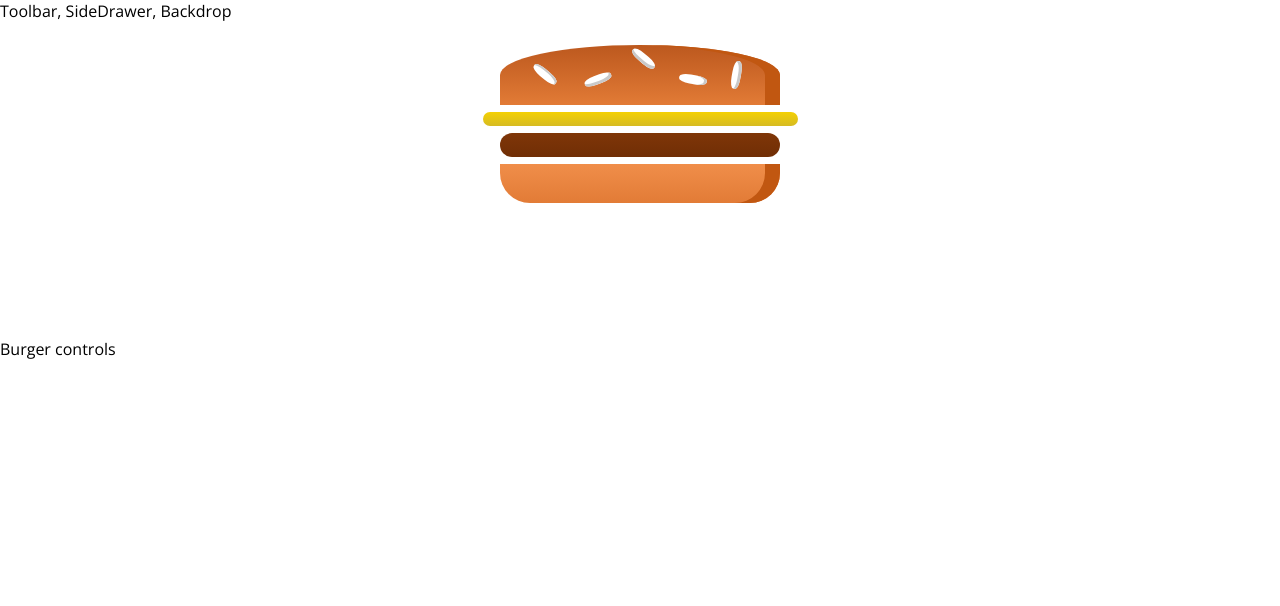
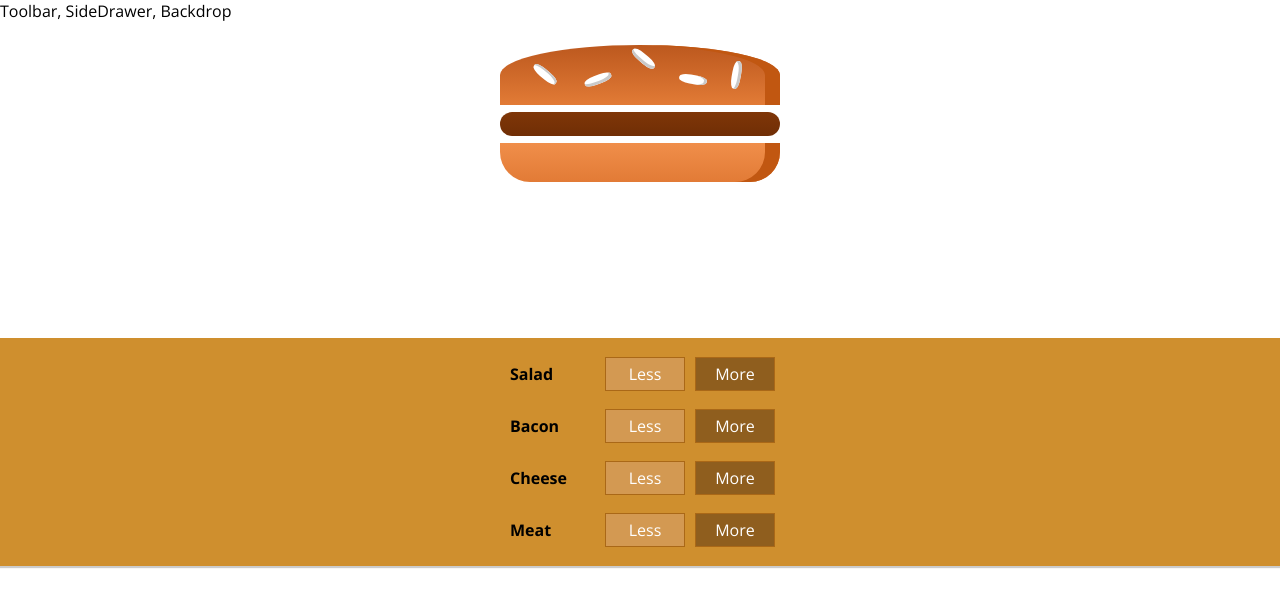
Before and after one commit to dbmarch/burger-builder, a React app: page / in a window 1280 px wide. Shown: the top 606 px of the page. Built offline with nearby package versions, Linux system fonts and the light colour scheme.

Commit message:
Add and remove ingredients

```diff
--- /dev/null
+++ b/src/components/Burger/BuildControls/BuildControl/BuildControl.css
@@ -0,0 +1,56 @@
+.BuildControl {
+    display: flex;
+    justify-content: space-between;
+    align-items: center;
+    margin: 5px 0;
+}
+
+.BuildControl button {
+    display: block;
+    font: inherit;
+    padding: 5px;
+    margin: 0 5px;
+    width: 80px;
+    border: 1px solid #AA6817;
+    cursor: pointer;
+    outline: none;
+}
+
+.BuildControl button:disabled {
+    background-color: #AC9980;
+    border: 1px solid #7E7365;
+    color: #ccc;
+    cursor: default;
+}
+
+.BuildControl button:hover:disabled {
+    background-color: #AC9980;
+    color: #ccc;
+    cursor: not-allowed;
+}
+
+.Label {
+    padding: 10px;
+    font-weight: bold;
+    width: 80px;
+}
+
+.BuildControl .Less {
+    background-color: #D39952;
+    color: white;
+}
+
+.BuildControl .More {
+    background-color: #8F5E1E;
+    color: white;
+}
+
+.BuildControl .Less:hover, .BuildControl .Less:active {
+    background-color: #DAA972;
+    color: white;
+}
+
+.BuildControl .More:hover,.BuildControl .More:active {
+    background-color: #99703F;
+    color: white;
+}
--- /dev/null
+++ b/src/components/Burger/BuildControls/BuildControl/BuildControl.js
@@ -0,0 +1,13 @@
+import React from 'react';
+import classes from './BuildControl.css';
+
+const buildControl = (props) => (
+    <div className = {classes.BuildControl}>
+            <div className= {classes.Label}> {props.label} </div>
+            <button className= {classes.Less} onClick= {props.removed}>Less</button>
+            <button className= {classes.More} onClick= {props.added}>More</button>
+    </div>
+);
+
+
+export default buildControl;
--- /dev/null
+++ b/src/components/Burger/BuildControls/BuildControls.css
@@ -0,0 +1,10 @@
+.BuildControls {
+    width: 100%;
+    background-color: #CF8F2E;
+    display: flex;
+    flex-flow: column;
+    align-items: center;
+    box-shadow:  0 2px 1px #ccc;
+    margin: auto;
+    padding: 10px 0;
+}
--- /dev/null
+++ b/src/components/Burger/BuildControls/BuildControls.js
@@ -0,0 +1,29 @@
+import React from 'react';
+import classes from './BuildControls.css';
+import BuildControl from './BuildControl/BuildControl';
+
+const controls = [
+    { label: 'Salad', type: 'salad'},
+    { label: 'Bacon', type: 'bacon'},
+    { label: 'Cheese', type: 'cheese'},
+    { label: 'Meat', type: 'meat'}
+];
+
+const BuildControls = (props) => {
+return <div className = {classes.BuildControls}>
+          {controls.map(ctrl => (
+              <BuildControl
+                   key = {ctrl.label}
+                   label = {ctrl.label}
+                   added = { () => props.ingredientAdded(ctrl.type)}
+                   removed = { () => props.ingredientRemoved(ctrl.type)}
+                   />
+          ))}
+
+       </div> ;
+
+};
+
+
+// export module.controls = { controls};
+export default BuildControls;
--- a/src/components/Burger/Burger.js
+++ b/src/components/Burger/Burger.js
@@ -4,11 +4,24 @@
 
 
 const burger = (props) => {
+    var transformedIngredients = Object.keys(props.ingredients)
+        .map(igKey => {
+            return [...Array(props.ingredients[igKey])].map((_, i) => {
+                return <BurgerIngredient key = {igKey+ i} type = {igKey} />
+            });
+        })
+        .reduce((arr,el) => {
+            return arr.concat(el)
+        }, []);
+
+    //console.log (transformedIngredients)
+    if (transformedIngredients.length === 0) {
+        transformedIngredients = <p>Please start adding ingredients!</p>
+    }
     return (
         <div className = {classes.Burger}>
             <BurgerIngredient type = 'bread-top'/>
-            <BurgerIngredient type = 'cheese'/>
-            <BurgerIngredient type = 'meat'/>
+            {transformedIngredients }
             <BurgerIngredient type = 'bread-bottom'/>
 
         </div>
--- a/src/containers/BurgerBuilder/BurgerBuilder.js
+++ b/src/containers/BurgerBuilder/BurgerBuilder.js
@@ -1,13 +1,69 @@
 import React, {Component} from 'react';
 import Aux from '../../hoc/Aux2';
 import Burger from '../../components/Burger/Burger';
+import BuildControls from '../../components/Burger/BuildControls/BuildControls';
+
+const INGREDIENT_PRICES = {
+    salad: 0.5,
+    cheese: 0.4,
+    meat: 1.3,
+    bacon: 1
+}
+
 
 class BurgerBuilder extends Component {
+
+    state = {
+        ingredients: {
+            salad: 0,
+            bacon: 0,
+            cheese: 0,
+            meat: 1
+        },
+        totalPrice: 4
+
+    }
+
+    addIngredientHandler = (type) => {
+        const oldCount = this.state.ingredients[type];
+        const updatedCount = oldCount + 1;
+        const updatedIngredients = {
+            ...this.state.ingredients
+        };
+        updatedIngredients[type] = updatedCount;
+        const priceAddition = INGREDIENT_PRICES[type];
+        const newPrice = this.state.totalPrice + priceAddition;
+        console.log ('add ', type, 'Price ', newPrice);
+        this.setState ( {totalPrice: newPrice, ingredients: updatedIngredients});
+    }
+
+    removeIngredientHandler = (type) => {
+        var priceReduction = 0;
+        const oldCount = this.state.ingredients[type];
+        var updatedCount = 0;
+        if (oldCount) {
+            updatedCount = oldCount -1;
+            priceReduction = INGREDIENT_PRICES[type];
+        }
+        const updatedIngredients = {
+            ...this.state.ingredients
+        };
+        updatedIngredients[type] = updatedCount;
+        const newPrice = this.state.totalPrice - priceReduction;
+        console.log ('add ', type, 'Price ', newPrice);
+        this.setState ( {totalPrice: newPrice, ingredients: updatedIngredients});
+
+    }
+
     render () {
         return (
             <Aux>
-                <Burger />
-                <div> Burger controls </div>
+                <Burger ingredients = {this.state.ingredients }  />
+                <BuildControls
+                    ingredientAdded = {this.addIngredientHandler}
+                    ingredientRemoved = {this.removeIngredientHandler}
+
+                />
             </Aux>
         )
     }
```
